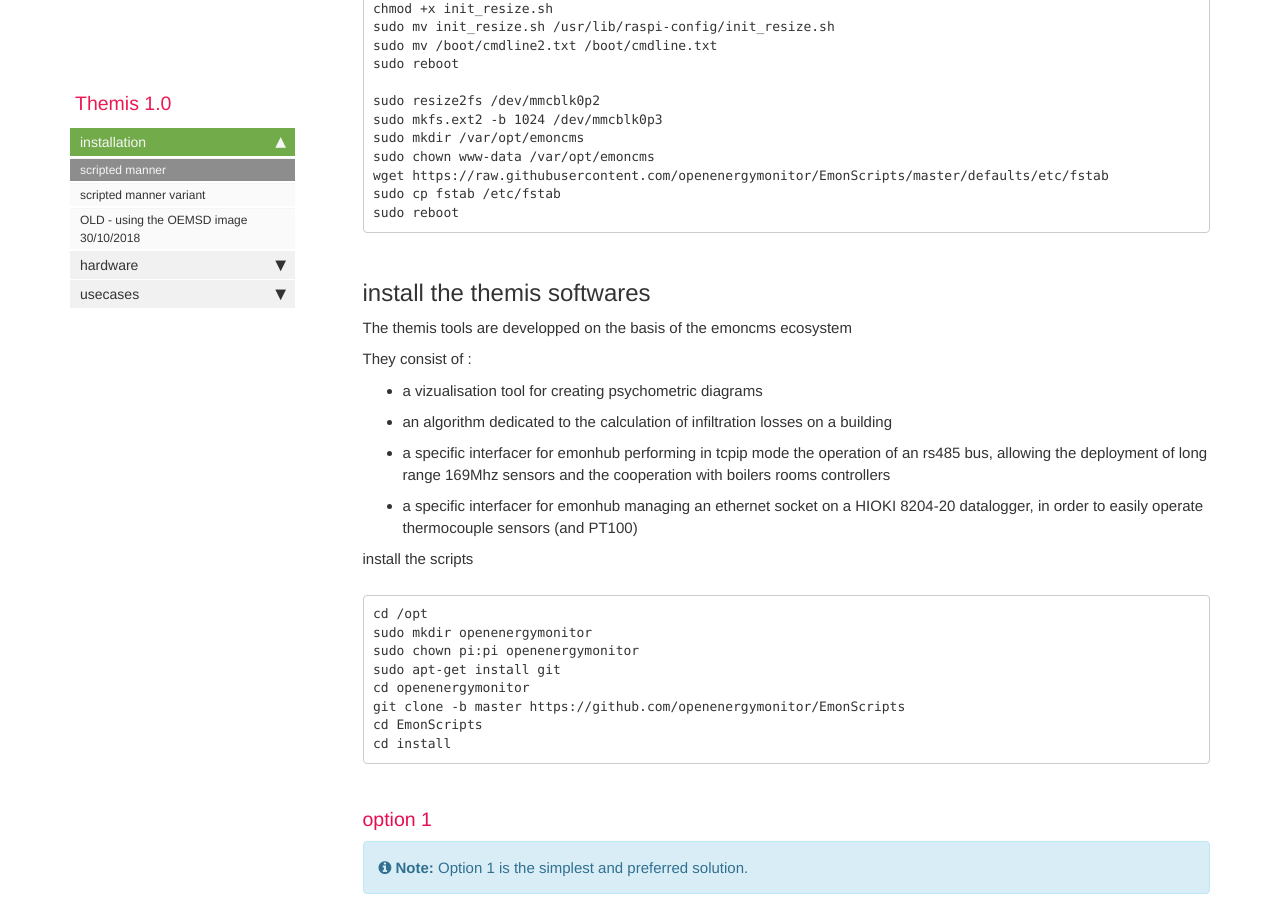
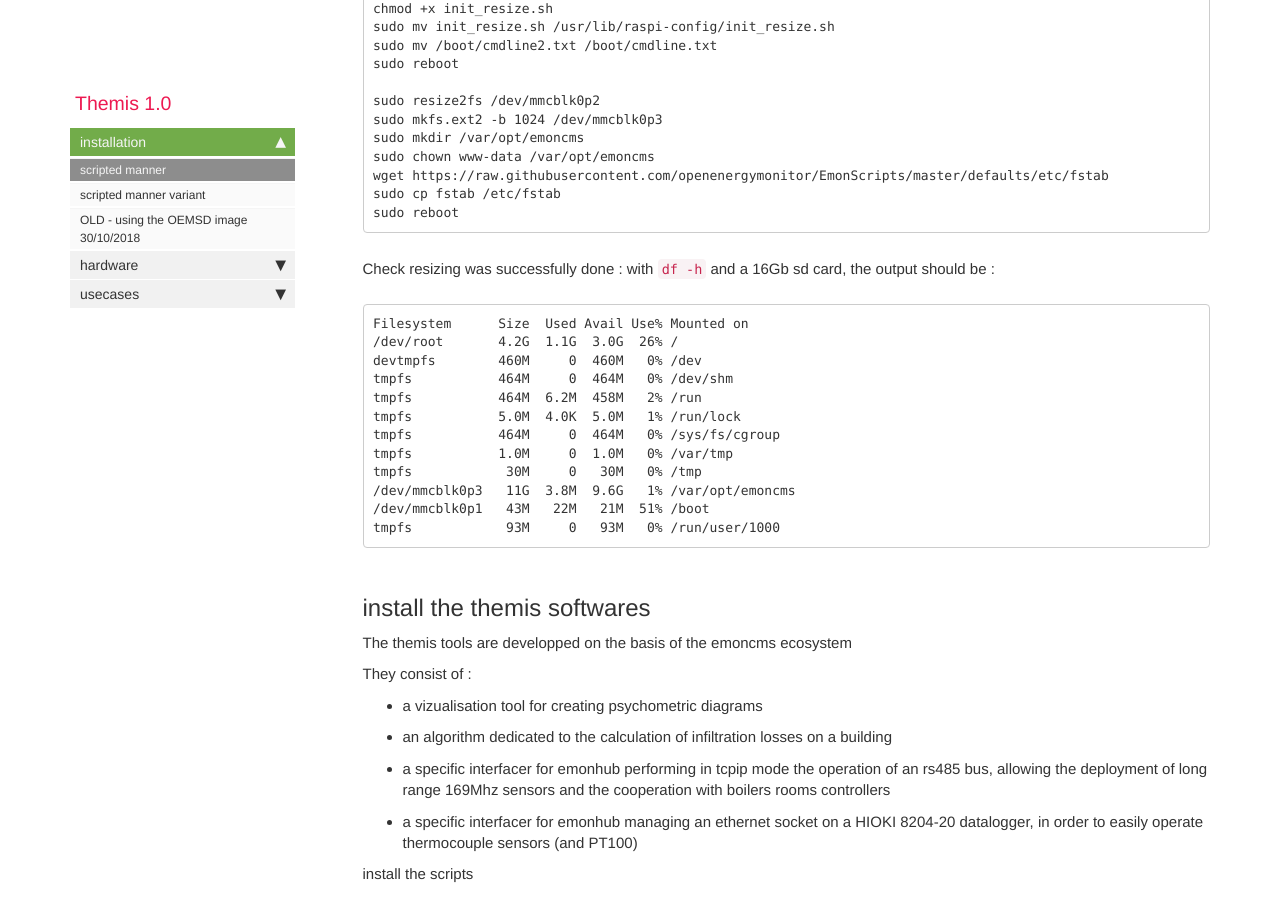
Before and after one commit to dromotherm/documentation, a Jekyll site: the page built from pages/themis/Note_install_Themis.md, in a window 1280 px wide and 900 px high, scrolled down 1120 px. Built offline with Jekyll 4.4.1, drawn with Linux system fonts in a browser that asks for light colours; comment, search, counter and statistics services are not loaded.

Commit message:
Update Note_install_Themis.md

````diff
--- a/pages/themis/Note_install_Themis.md
+++ b/pages/themis/Note_install_Themis.md
@@ -43,6 +43,21 @@
 wget https://raw.githubusercontent.com/openenergymonitor/EmonScripts/master/defaults/etc/fstab
 sudo cp fstab /etc/fstab
 sudo reboot
+```
+Check resizing was successfully done : with `df -h` and a 16Gb sd card, the output should be :
+```
+Filesystem      Size  Used Avail Use% Mounted on
+/dev/root       4.2G  1.1G  3.0G  26% /
+devtmpfs        460M     0  460M   0% /dev
+tmpfs           464M     0  464M   0% /dev/shm
+tmpfs           464M  6.2M  458M   2% /run
+tmpfs           5.0M  4.0K  5.0M   1% /run/lock
+tmpfs           464M     0  464M   0% /sys/fs/cgroup
+tmpfs           1.0M     0  1.0M   0% /var/tmp
+tmpfs            30M     0   30M   0% /tmp
+/dev/mmcblk0p3   11G  3.8M  9.6G   1% /var/opt/emoncms
+/dev/mmcblk0p1   43M   22M   21M  51% /boot
+tmpfs            93M     0   93M   0% /run/user/1000
 ```
 
 ## install the themis softwares
````
